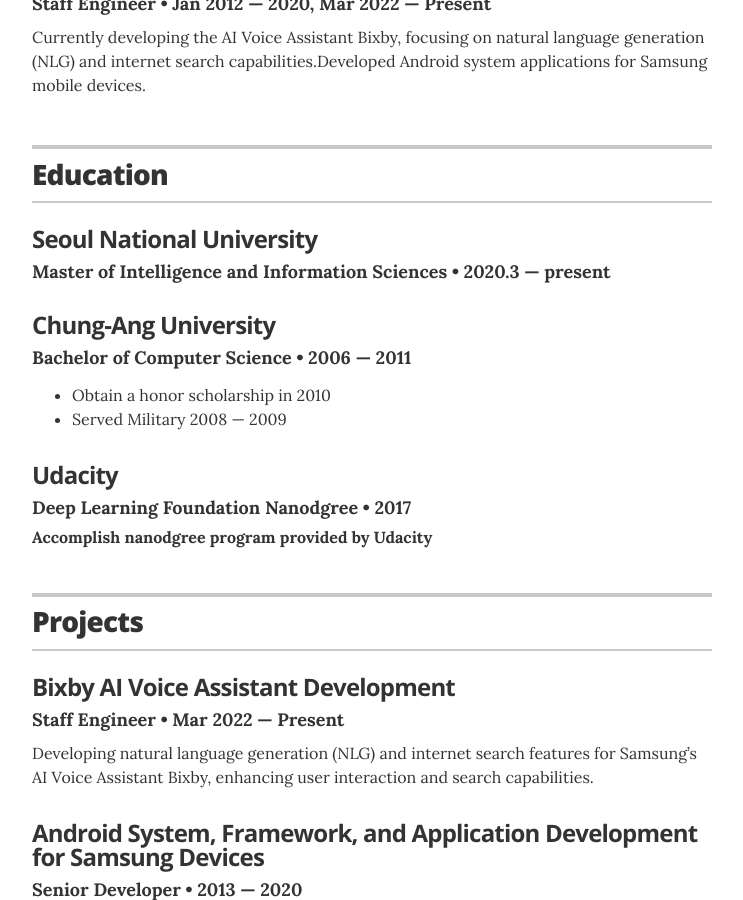
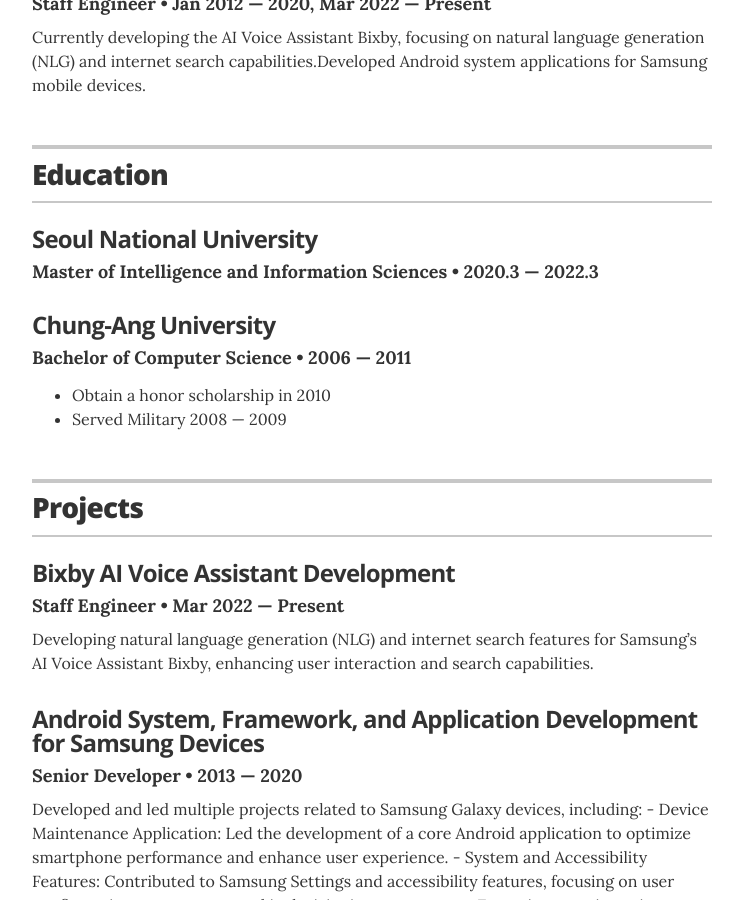
Before and after one commit to kofboy2000/resume, a Jekyll site: the page built from index.html, in a window 1280 px wide and 900 px high, scrolled down 616 px. Shown: the whole window, without its empty margins (268-1011 px from the left). Built offline with Jekyll 4.4.1, drawn with Linux system fonts in a browser that asks for light colours.

Commit message:
Update education.yml

```diff
--- a/_data/education.yml
+++ b/_data/education.yml
@@ -1,7 +1,7 @@
 # Degree
 - degree: Master of Intelligence and Information Sciences
   uni: Seoul National University
-  year: 2020.3 &mdash; present
+  year: 2020.3 &mdash; 2022.3
   awards:
   summary:
 
@@ -12,9 +12,3 @@
     - award: Obtain a honor scholarship in 2010
     - award: Served Military 2008 &mdash; 2009
   summary:
-
-- degree: Deep Learning Foundation Nanodgree
-  uni: Udacity
-  year: 2017
-  award: Accomplish nanodgree program provided by Udacity
-  summary:
```
